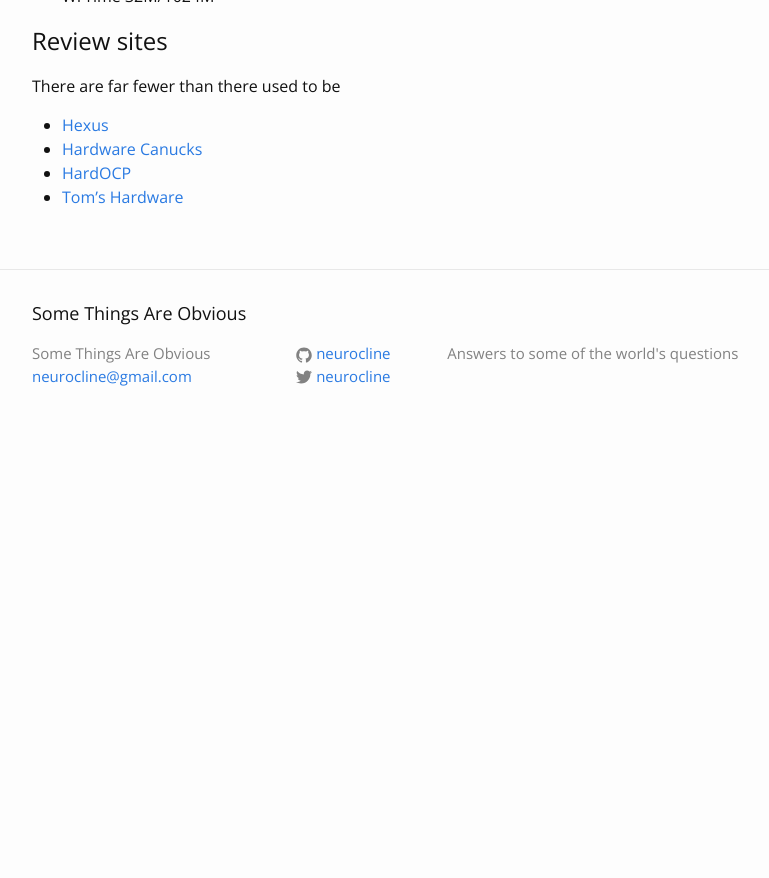
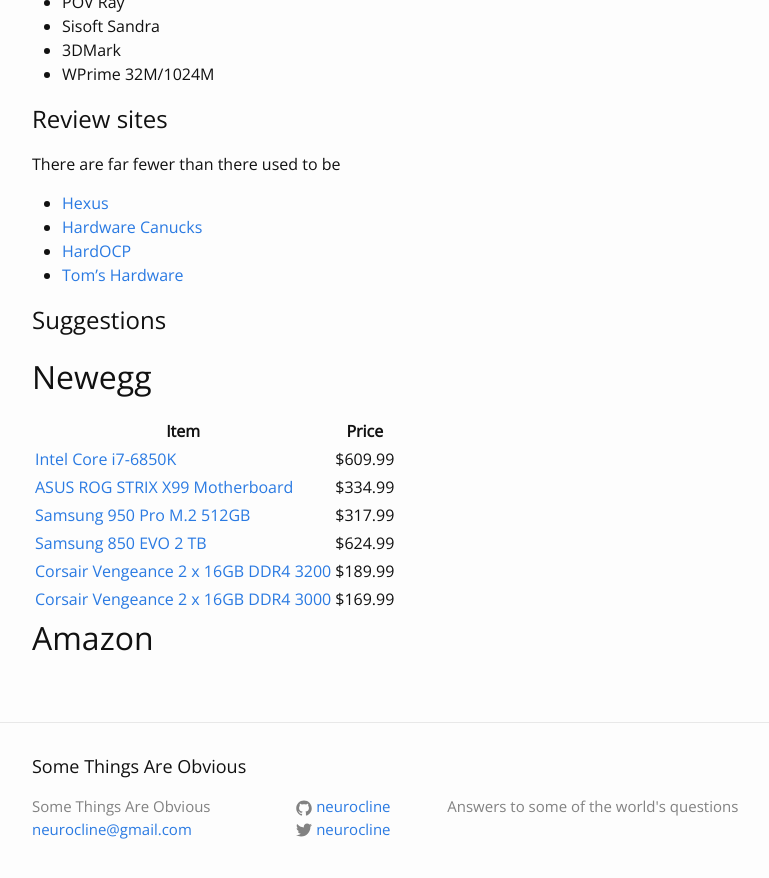
Before and after one commit to neurocline/neurocline.github.io, a Jekyll site: the page built from _posts/2016-08-23-new-computers.md, in a window 1280 px wide and 900 px high, scrolled down 3774 px. Shown: the top 878 px of the window, without its empty margins (238-1007 px from the left). Built offline with Jekyll 4.4.1, drawn with Linux system fonts in a browser that asks for light colours; before the commit the page ends 4221 px from its top, so only the background shows below that; some of the changed text lies outside the part shown.

Commit message:
More computer stuff

```diff
--- a/_posts/2016-08-23-new-computers.md
+++ b/_posts/2016-08-23-new-computers.md
@@ -127,7 +127,11 @@ Or air-cooled MSI GTX 1080 Gaming Z, also $750.
 
 # SSD
 
-Samsung 950 1TB, of course. Two of them if the motherboard permits.
+Samsung 950 512GB, of course. Two of them if the motherboard permits.
+
+OCZ RD400 1 TB
+
+Samsung 850 EVO 2 TB.
 
 # Power supply
 
@@ -172,3 +176,18 @@ There are far fewer than there used to be
 - [Hardware Canucks](http://www.hardwarecanucks.com/)
 - [HardOCP](http://www.hardocp.com/)
 - [Tom's Hardware](http://www.tomshardware.com/)
+
+# Suggestions
+
+## Newegg
+
+| Item  | Price |
+| ----- | ----- |
+| [Intel Core i7-6850K](http://www.newegg.com/Product/Product.aspx?Item=N82E16819117647) | $609.99 |
+| [ASUS ROG STRIX X99 Motherboard](http://www.newegg.com/Product/Product.aspx?Item=N82E16813132822) | $334.99 |
+| [Samsung 950 Pro M.2 512GB](http://www.newegg.com/Product/Product.aspx?Item=N82E16820147467) | $317.99 |
+| [Samsung 850 EVO 2 TB](http://www.newegg.com/Product/Product.aspx?item=N82E16820147441) | $624.99 |
+| [Corsair Vengeance 2 x 16GB DDR4 3200](http://www.newegg.com/Product/Product.aspx?Item=N82E16820233894&cm_re=ddr4_32gb-_-20-233-894-_-Product) | $189.99 |
+| [Corsair Vengeance 2 x 16GB DDR4 3000](http://www.newegg.com/Product/Product.aspx?Item=N82E16820233871&cm_re=ddr4_32gb-_-20-233-871-_-Product) | $169.99 |
+
+## Amazon
```
